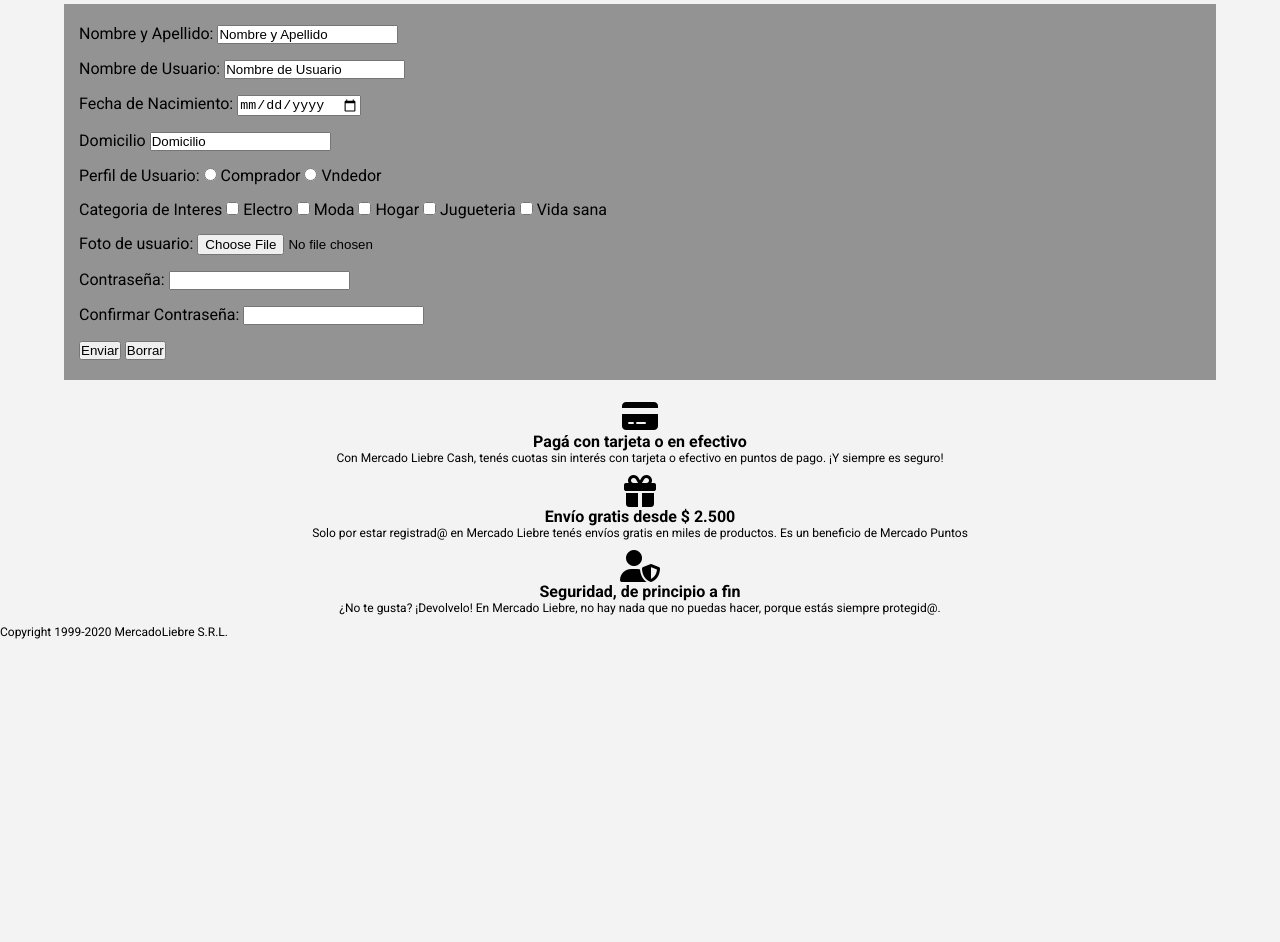
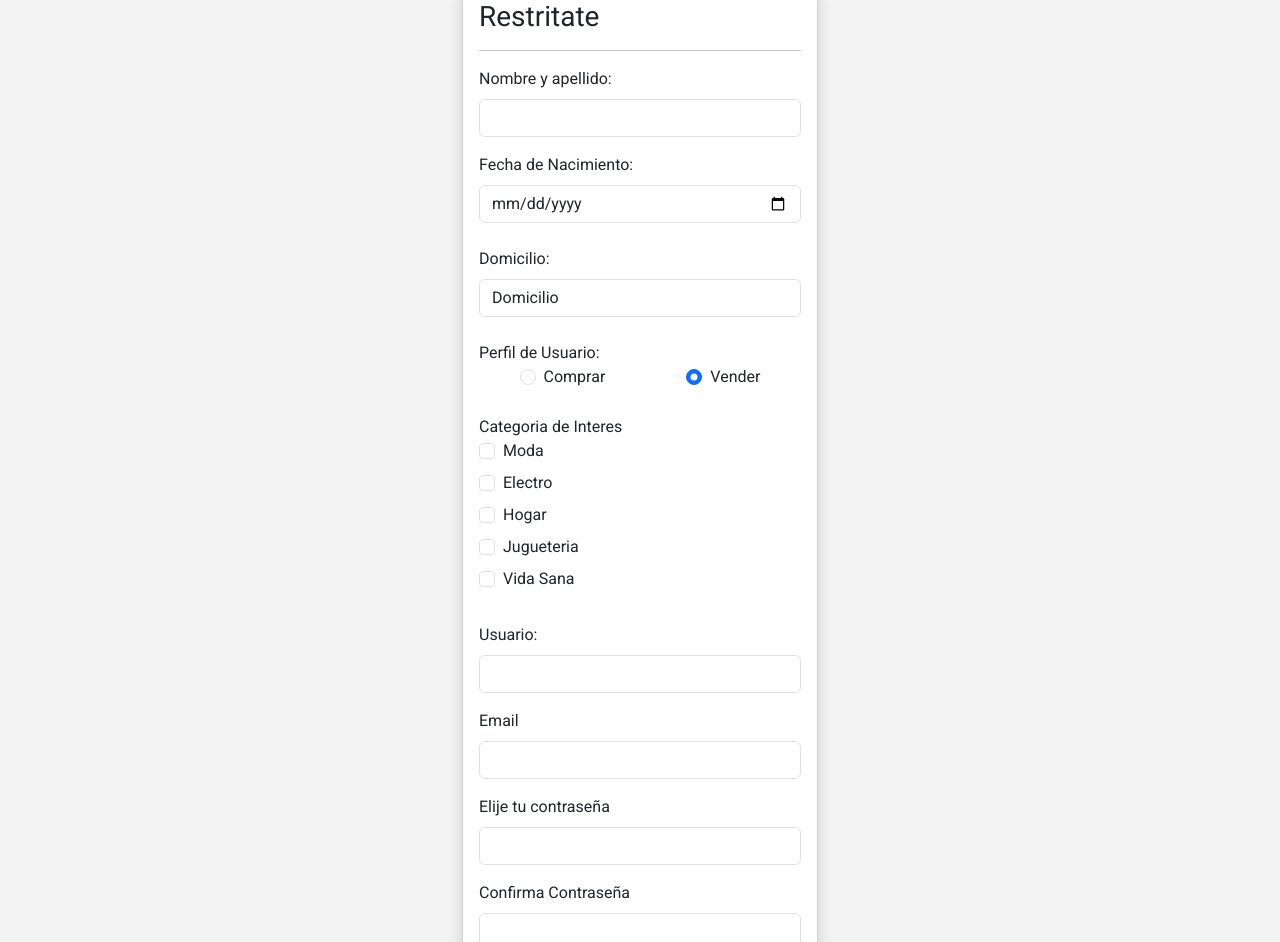
Before and after one commit to hugoAvallay/hugoAvallay-mercadoLiebre-tp5, a website: page views/partials/register.html in a window 1280 px wide. Shown: the part 298-1240 px from the top of the page. Before the commit the page ends 937 px from the top, so only its background shows below. Drawn offline with nearby package versions, Linux system fonts and the light colour scheme.

Commit message:
fead: add file register

```diff
--- a/app.js
+++ b/app.js
@@ -11,9 +11,15 @@ app.get('/',(req,res)=>res.sendFile(path.join(__dirname,'views/home.html')));
 
 app.get('/registro', (req,res)=> res.sendFile(path.join(__dirname,'views/partials/register.html')));
 
+app.get ('/login', (req,res) => res.sendFile(path.join(__dirname,'views/partials/login.html')));
+
+
 app.get ('/*', (req,res) => res.sendFile(path.join(__dirname, 'views','404notFound.html')));
 
 
 
 
+
+
+
 app.listen(PORT,()=>console.log(`Server running in http://localhost:${PORT}`));
--- a/package.json
+++ b/package.json
@@ -1,7 +1,7 @@
 {
   "name": "hugoavallay-mercadoliebre-tp5",
   "version": "1.0.0",
-  "description": "",
+  "description": "Etapa 3: CSS y adaptacion responsive",
   "main": "app.js",
   "scripts": {
     "test": "echo \"Error: no test specified\" && exit 1",
@@ -13,6 +13,6 @@
   "license": "ISC",
   "dependencies": {
     "express": "^4.18.2",
-    "nodemon": "^2.0.22"
+    "nodemon": "^3.0.1"
   }
 }
--- a/public/css/home.css
+++ b/public/css/home.css
@@ -250,6 +250,16 @@
     }
 
     /* FOOTER */
+    .home__footer--contenedor {
+        display: flex;
+        justify-content: center;
+        padding: 15px;
+        margin-top: 45px;
+        border-top: solid 1px rgb(223, 220, 220);
+    }
+    .home__footer_article {
+        width: 25%;
+    }
 }
 
 @media (min-width:1024px) {
--- a/public/css/register.css
+++ b/public/css/register.css
@@ -1,22 +1,3 @@
-
-
-.fomulario_registro h1{
-    text-align: center;
-    margin: 20px 0;
+.contender-radiobuton {
+    margin: 5px 0 15px;
 }
-
-.fomulario_registro form{
-    background-color: #949393;
-    width: 90%;
-    margin: 0 auto;
-    padding: 20px 15px;
-}
-
-.control-formulario {
-    margin-bottom: 15px;
-}
-
-.control-formulario label {
-    margin-bottom: 5px;
-/*     display: block; */
-}
--- a/views/partials/register.html
+++ b/views/partials/register.html
@@ -5,6 +5,8 @@
     <meta charset="UTF-8">
     <meta name="viewport" content="width=device-width, initial-scale=1.0">
     <title>Mercado Liebre</title>
+    <link href="https://cdn.jsdelivr.net/npm/bootstrap@5.3.0/dist/css/bootstrap.min.css" rel="stylesheet"
+        integrity="sha384-9ndCyUaIbzAi2FUVXJi0CjmCapSmO7SnpJef0486qhLnuZ2cdeRhO02iuK6FUUVM" crossorigin="anonymous">
     <link rel="stylesheet" href="/css/styles.css">
     <script src="https://kit.fontawesome.com/7fda48dd8d.js" crossorigin="anonymous"></script>
 </head>
@@ -37,7 +39,7 @@
             </ul>
             <ul class="home__header__nav--menu2">
                 <li><a href="registro">Crea tu cuenta</a><i class="fa-regular fa-id-card"></i></li>
-                <li><a href="#">Ingresa</a><i class="fa-solid fa-arrow-right-to-bracket"></i></li>
+                <li><a href="login">Ingresa</a><i class="fa-solid fa-arrow-right-to-bracket"></i></li>
                 <li><a href="#">Mis compras</a><i class="fa-solid fa-basket-shopping"></i></li>
             </ul>
         </nav>
@@ -46,75 +48,104 @@
         </button>
     </header>
 
-    <main>
-        <div class="fomulario_registro">
-            <h1>Registro de Usuario</h1>
-            <form action="/views/partials/register.html" method="post">
+    <main class="container mt-4">
+        <div class="row">
+            <div class="cold-12 cold-md-6 col-lg-4 mx-auto">
+                <div class="card shadow">
+                    <div class="card-body">
+                        <h3>Restritate</h3>
+                        <hr>
+                        <form class="row" action="">
+                            <div class="col-12 mb-3">
+                                <label class="form-label" for="nombre_apellido">Nombre y apellido:</label>
+                                <input class="form-control" type="text" name="nombre_apellido" id="nombre_apellido">
+                            </div>
 
-                <div class="control-formulario">
-                    <label for="nombre_apellido">Nombre y Apellido:</label>
-                    <input type="text" name="nombre_apellido" id="nombre_apellido" value="Nombre y Apellido">
+
+
+                            <div class="col-12 mb-4">
+                                <label class="form-label" for="fecha_nacimiento">Fecha de Nacimiento:</label>
+                                <input class="form-control" type="date" name="fecha_nacimiento" id="fecha_nacimiento"
+                                    value="Fecha de Nacimiento" required>
+                            </div>
+
+                            <div class="col-12 mb-4">
+                                <label class="form-label" for="domicilio">Domicilio:</label>
+                                <input class="form-control" type="text" name="domicilio" id="domicilio"
+                                    value="Domicilio" required>
+                            </div>
+                            <div class="col-12 mb-4">
+                                <label>Perfil de Usuario:</label>
+                                <div class="d-flex justify-content-between">
+                                    <div class="form-check">
+                                        <input class="form-check-input" type="radio" name="perfil_usuario"
+                                            id="comprador" value="comprador">
+                                        <label class="form-check-label" for="comprador">Comprar</label>
+                                    </div>
+                                    <div class="form-check">
+                                        <input class="form-check-input" type="radio" name="perfil_usuario" id="vendedor"
+                                            value="vendedor" checked>
+                                        <label class="form-check-label" for="vendedor">Vender</label>
+                                    </div>
+                                </div>
+                            </div>
+                            <div class="col-12 mb-4">
+                                <label for="categorias">Categoria de Interes</label>
+                                <div class="form-check col-12 mb-2">
+                                    <input class="form-check-input" type="checkbox" value="categorias" id="moda">
+                                    <label class="form-check-label" for="moda">
+                                        Moda
+                                    </label>
+                                </div>
+                                <div class="form-check col-12 mb-2">
+                                    <input class="form-check-input" type="checkbox" value="categorias" id="electro">
+                                    <label class="form-check-label" for="electro">Electro</label>
+                                </div>
+                                <div class="form-check col-12 mb-2">
+                                    <input class="form-check-input" type="checkbox" value="categorias" id="hogar">
+                                    <label class="form-check-label" for="hogar">Hogar</label>
+                                </div>
+                                <div class="form-check col-12 mb-2">
+                                    <input class="form-check-input" type="checkbox" value="categorias" id="juegueteria">
+                                    <label class="form-check-label" for="jugueteria">Jugueteria</label>
+                                </div>
+                                <div class="form-check col-12 mb-2">
+                                    <input class="form-check-input" type="checkbox" value="categorias" id="vida_sana">
+                                    <label class="form-check-label" for="vida_sana">Vida Sana</label>
+                                </div>
+                            </div>
+
+                            <div class="col-12 mb-3">
+                                <label class="form-label" for="nombre_usuario">Usuario:</label>
+                                <input class="form-control" type="text" name="nombre_usuario" id="nombre_usuario">
+                            </div>
+
+                            <!-- -------------------------------- -->
+
+                            <div class="col-12 mb-3">
+                                <label class="form-label" for="email">Email</label>
+                                <input class="form-control" type="email" name="email" id="email">
+                            </div>
+
+                            <div class="col-12 mb-3">
+                                <label class="form-label" for="contrasena">Elije tu contraseña</label>
+                                <input class="form-control" type="password" name="contrasena" id="contrasena">
+                            </div>
+
+                            <div class="col-12 mb-4">
+                                <label class="form-label" for="contrasena2">Confirma Contraseña</label>
+                                <input class="form-control" type="password" name="contrasena2" id="contrasena2">
+                            </div>
+
+                            <div class="d-flex justify-content-end">
+                                <button class="btn btn-dark ">Registrar</button>
+                            </div>
+
+                        </form>
+                    </div>
                 </div>
 
-                <div class="control-formulario">
-                    <label for="nombre_usuario">Nombre de Usuario:</label>
-                    <input type="text" name="nombre_usuario" id="nombre_usuario" value="Nombre de Usuario" required>
-                </div>
-
-                <div class="control-formulario">
-                    <label for="fecha_nacimiento">Fecha de Nacimiento:</label>
-                    <input type="date" name="fecha_nacimiento" id="fecha_nacimiento" value="Fecha de Nacimiento" required>
-                </div>
-
-                <div class="control-formulario">
-                    <label for="domicilio">Domicilio</label>
-                    <input type="text" name="domicilio" id="domicilio" value="Domicilio" required>
-                </div>
-
-                <div class="control-formulario">
-                    <label>Perfil de Usuario:</label>
-                    <input type="radio" name="comprador" id="comprador" required>
-                    <label for="comprador">Comprador</label>
-                    <input type="radio" name="vendedor" id="vendedor" required>
-                    <label for="vendedor">Vndedor</label>
-                </div>
-
-                <div class="control-formulario">
-                    <label for="categorias">Categoria de Interes</label>
-
-                    <input type="checkbox" name="categorias" id="electro" required>
-                    <label for="Electro">Electro</label>
-                    <input type="checkbox" name="categorias" id="moda" required>
-                    <label for="moda">Moda</label>
-                    <input type="checkbox" name="categorias" id="hogar">
-                    <label for="hogar">Hogar</label>
-                    <input type="checkbox" name="categorias" id="jugueteria" required>
-                    <label for="jugueteria">Jugueteria</label>
-                    <input type="checkbox" name="categorias" id="vida_sana" required>
-                    <label for="vida_sana">Vida sana</label>
-                </div>
-
-                <div class="control-formulario">
-                    <label for="foto_usuario">Foto de usuario:</label>
-                    <input type="file" name="foto_usuario" id="foto_usuario" required>
-                </div>
-
-                <div class="control-formulario">
-                    <label for="contrasena">Contraseña:</label>
-                    <input type="password" name="contrasena" id="contrasena" required>
-                </div>
-
-                <div class="control-formulario">
-                    <label for="confirma_contrasena">Confirmar Contraseña:</label>
-                    <input type="password" name="confirma_contrasena" id="confirma_contrasena" required>
-                </div>
-                <div>
-                    <input type="submit" value="Enviar">
-                    <input type="submit" value="Borrar">
-                </div>
-
-
-            </form>
+            </div>
         </div>
     </main>
 
```
Also changed, not shown: views/home.html (+1 -1 lines), views/partials/login.html (added, +114 -0 lines), 1 other file.
